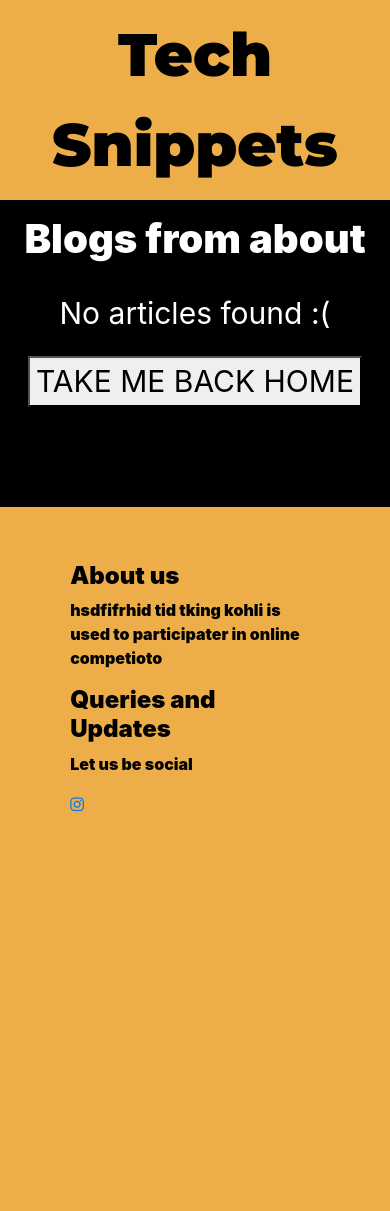
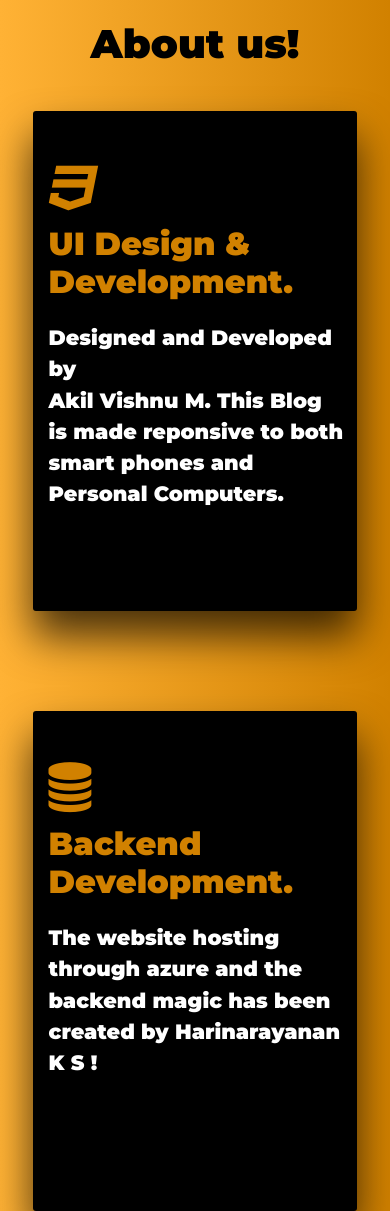
Before and after one commit to ksharinarayanan/tech-snippets, a Django app: page /about/ in a window 390 px wide. Before the commit the page ends 812 px from the top, so only its background shows below. Run offline with Django 3.2, Linux system fonts and the light colour scheme; data that the repository does not hold is empty; some libraries are stand-ins or nearby versions.

Commit message:
changing image size

```diff
--- a/TechSnippets/urls.py
+++ b/TechSnippets/urls.py
@@ -16,7 +16,7 @@ Including another URLconf
 from django.contrib import admin
 from django.urls import path
 
-from pages.views import home_view
+from pages.views import home_view, about_view
 from blog.views import blog_view
 from blog.views import blog_detail_view, author_view
 
@@ -31,9 +31,13 @@ urlpatterns = [
     path('admin/', admin.site.urls),
 
     path('', home_view),
+
+    path('about/', about_view),
     #path('blog/', blog_view),
     path('blog/<int:id>/', blog_detail_view),
-    path('<str:author>/', author_view)
+    path('<str:author>/', author_view),
+
+
 
 ]
 
--- /dev/null
+++ b/pages/templates/pages/about.html
@@ -0,0 +1,62 @@
+{% load static %}
+<!DOCTYPE html>
+<html lang="en">
+
+<head>
+    <meta charset="UTF-8">
+    <meta name="viewport" content="width=device-width, initial-scale=1.0">
+    <meta http-equiv="X-UA-Compatible" content="ie=edge">
+    <title>About</title>
+    <link rel="stylesheet" href="{% static 'css/about.css' %}">
+    <link rel="stylesheet" href="https://stackpath.bootstrapcdn.com/bootstrap/4.3.1/css/bootstrap.min.css"
+        integrity="sha384-ggOyR0iXCbMQv3Xipma34MD+dH/1fQ784/j6cY/iJTQUOhcWr7x9JvoRxT2MZw1T" crossorigin="anonymous">
+    <link rel="stylesheet" href="https://cdnjs.cloudflare.com/ajax/libs/font-awesome/4.7.0/css/font-awesome.min.css">
+
+</head>
+
+<body>
+
+    <div class="akil">
+        <h1>About us!</h1>
+    </div>
+    <div class="section1">
+        <div class="row">
+            <div class="col-md-2">
+
+            </div>
+            <div class="col-md-10">
+                <div class="row">
+                    <div class="col-md-5 col-xs-2">
+                        <div class="panel">
+                            <i class="fa fa-css3"> </i>
+                            <h1>UI Design & Development.</h1>
+                            <p>Designed and Developed by<br>
+                                 Akil Vishnu M.
+                                This Blog is made reponsive to both smart phones and Personal Computers.
+                            </p>
+                            <!-- <a href="https://github.com/akmads18">github.com/akmads18</a> -->
+                        </div>
+                    </div>
+
+                    <div class="col-md-5 col-xs-2" id="hari">
+                        <div class="panel">
+                            <i class="fa fa-database"> </i>
+
+                            <h1>Backend Development.</h1>
+                            <p>
+                                The website hosting through azure and the backend magic has been created by Harinarayanan K S !
+                            </p>
+
+                        </div>
+                    </div>
+                </div>
+            </div>
+            <div class=" col-md-2"></div>
+        </div>
+    </div>
+
+</body>
+
+
+
+</html>
--- a/pages/views.py
+++ b/pages/views.py
@@ -15,3 +15,6 @@ def home_view(request, *args, **kwargs):
     }
 
     return render(request, 'home/landingpage.html', content)
+
+def about_view(request):
+    return render(request, 'pages/about.html', {})
--- /dev/null
+++ b/static/css/about.css
@@ -0,0 +1,205 @@
+@import url('https://fonts.googleapis.com/css?family=Montserrat:900&display=swap');
+
+:root {
+    --bggradient: linear-gradient(to right, #ffb235, rgb(209, 129, 0));
+}
+
+.section1 {
+    padding: 2vmin 0vmin;
+}
+
+.akil {
+    margin-top: 20px;
+    font-size: 10%;
+    font-family: 'Montserrat', sans-serif;
+    color: black;
+
+}
+
+.akil h1 {
+    color: black;
+    text-align: center;
+}
+
+h1 {
+    color: white;
+}
+
+p {
+    color: lightgray;
+}
+
+body {
+    background: var(--bggradient);
+}
+
+@media only screen and (min-width:300px) and (max-width:500px) {
+    #hari {
+        margin-top: 600px;
+    }
+}
+
+.panel i {
+    font-size: 50px;
+
+    color: rgb(209, 129, 0);
+    align-content: center;
+
+}
+
+.panel {
+    height: 500px;
+}
+
+.section1 .row .col-md-10 .panel {
+    position: absolute;
+    top: 7vmin;
+    left: 3em;
+    right: 3em;
+
+    background: black;
+    border-radius: 3px;
+
+    padding: 13vmin 3vmin 15vmin 4vmin;
+    box-shadow: 0px 25px 42px rgba(0, 0, 0, 0.7);
+    font-family: 'Montserrat', sans-serif;
+    z-index: 1;
+}
+
+.section1 .row .col-md-10 .panel h1 {
+    font-weight: bold;
+    padding: 0.4em 0;
+    font-size: 2em;
+    text-align: left;
+    font-family: 'Montserrat', sans-serif;
+    color: rgb(209, 129, 0);
+
+}
+
+.section1 .row .col-md-10 .panel a {
+    text-decoration: underline;
+    font-size: 1.3em;
+    color: rgb(209, 129, 0);
+}
+
+.section1 .row .col-md-10 .panel p {
+    font-size: 1.3em;
+    color: white;
+    font-family: 'Montserrat', sans-serif;
+
+
+}
+
+/*header kinda*/
+a {
+    font-family: 'Montserrat', sans-serif;
+    font-size: 0.9em;
+    color: black;
+
+}
+
+.navbar-brand {
+    color: black;
+    font-family: 'Montserrat', sans-serif;
+}
+
+.navbar-brand:hover {
+    text-decoration: none;
+    color: white;
+}
+
+.dropdown-content {
+    display: none;
+    position: absolute;
+    background-color: #f1f1f1;
+    min-width: 160px;
+    box-shadow: 0px 2px 15px 0px rgba(0, 0, 0, 0.2);
+    z-index: 1;
+}
+
+.dropdown-content a {
+    color: black;
+    padding: 12px 16px;
+    text-decoration: none;
+    display: block;
+}
+
+.dropdown-content a:hover {
+    background-color: #ddd;
+    text-decoration: none;
+}
+
+.dropdown:hover .dropdown-content {
+    display: block;
+    text-decoration: none;
+}
+
+.nav-item:last-child {
+    padding-right: 10.5em;
+}
+
+.nav-link {
+    color: black;
+    font-family: 'Montserrat', sans-serif;
+
+}
+
+.nav-item {
+    padding: 0.9em;
+    color: black;
+}
+
+.navbar-brand {
+    padding-left: 8rem;
+}
+
+.nav-link:hover {
+    color: white;
+}
+
+/*footer*/
+
+footer {
+    background: rgba(0, 0, 0, 0.815);
+    overflow-x: hidden;
+    padding: 14vmin 18vmin;
+    font-family: 'Montserrat', sans-serif;
+}
+
+footer p>span {
+    color: #ff512f;
+}
+
+footer input {
+    border: none !important;
+}
+
+footer input::placeholder {
+    color: white !important;
+    font-family: 'Montserrat', sans-serif;
+}
+
+footer .input-group .input-group-text {
+    background: var(--bggradient);
+    border: none;
+    font-family: 'Montserrat', sans-serif;
+}
+
+footer .column i {
+    color: #dd2476;
+}
+
+/* It is Adjacent sibling combinator */
+
+footer .column i+i {
+    padding: 0 0.5em;
+}
+
+.sticky {
+    position: fixed;
+    top: 0;
+    width: 100%;
+    background: rgba(0, 0, 0, 0.815);
+    z-index: 9999;
+    transition: all 1.5s ease;
+}
--- a/static/css/landingpage.css
+++ b/static/css/landingpage.css
@@ -295,7 +295,9 @@ footer h4 {
 
 }
 
-
+.blog{
+    min-width: 1000px;
+}
 
 
 .blog h1 {
```
